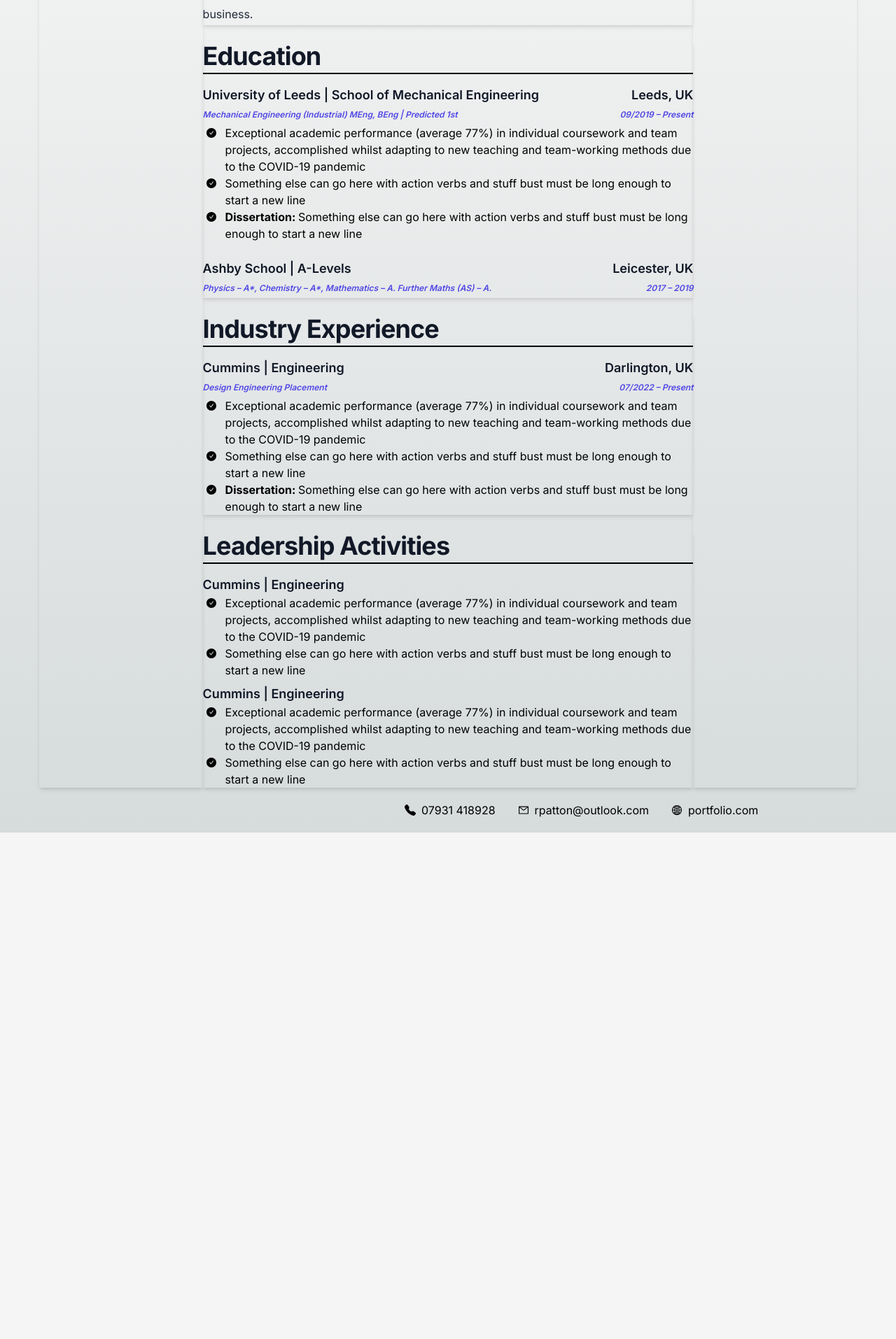
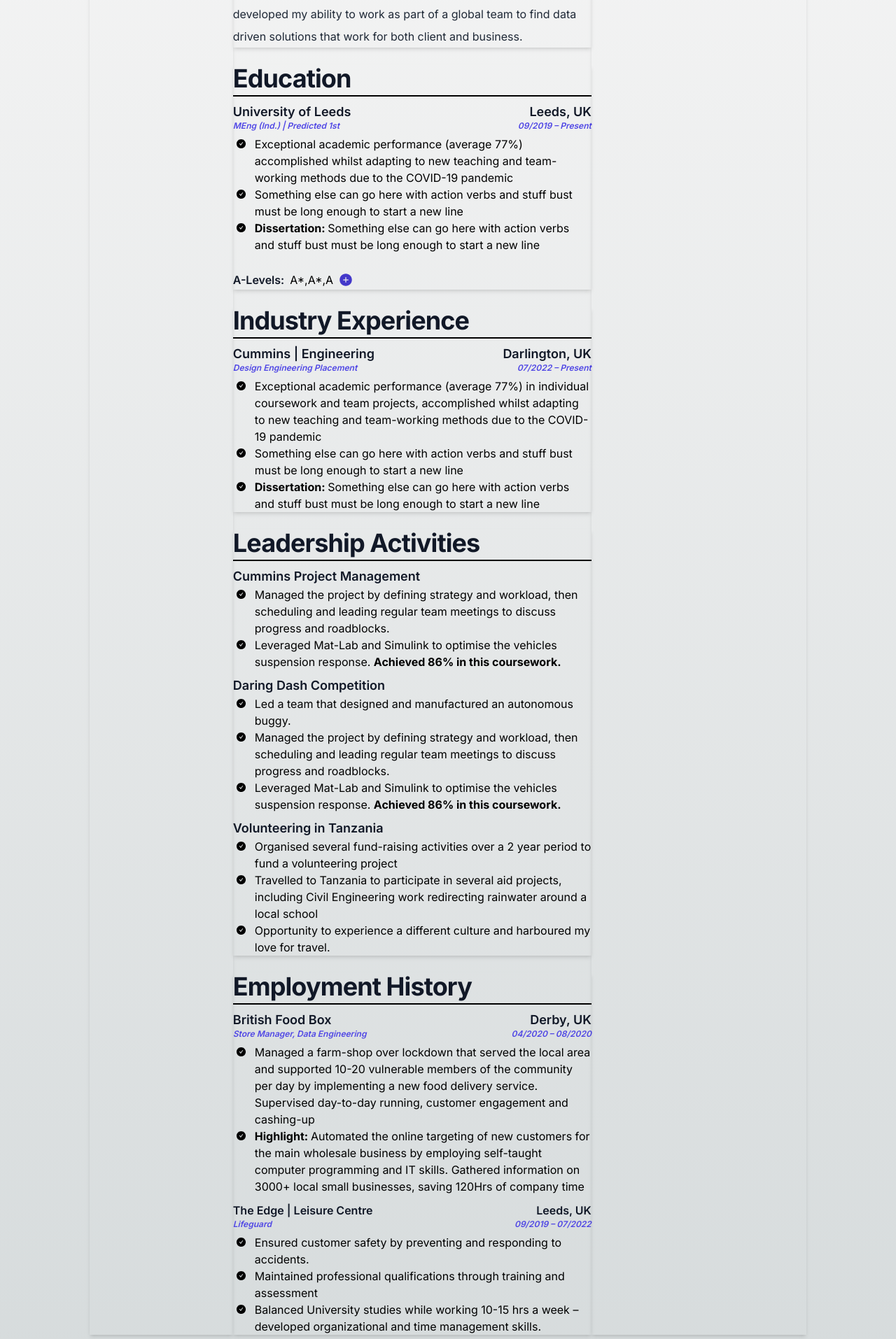
Before and after one commit to rpattn/rpatton, a Next.js app: page / in a window 1280 px wide. Shown: the part 246-2160 px from the top of the page at 70% size. Before the commit the page ends 1436 px from the top, so only its background shows below. Built offline with nearby package versions, Linux system fonts and the light colour scheme.

Commit message:
Commit 2
CV

```diff
--- /dev/null
+++ b/src/app/components/cv/AlevelsDropDown.jsx
@@ -0,0 +1,39 @@
+"use client"
+import React from "react";
+import { AiFillMinusCircle, AiFillPlusCircle } from "react-icons/ai";
+
+const AlevelsDropDown = () => {
+
+    var [dropDownOpen, setDropDownOpen] = React.useState(false);
+
+    function dropDownClick() {
+        setDropDownOpen(!dropDownOpen)
+    }
+
+    return !dropDownOpen ? (
+            <div className="mt-6 flex">
+                <h2 className="text-base font-semibold leading-7 text-gray-900">A-Levels: </h2>
+                <p className="ml-2 leading-7">A*,A*,A</p>
+                <AiFillPlusCircle onClick={dropDownClick} className=" align-middle m-auto mr-0 ml-2 fill-indigo-700 hover:fill-teal-700 w-5 h-5"/>
+            </div>
+    ): (
+            <div>
+            <div className="grid grid-cols-13 mt-6">
+                <div className="col-start-1 col-span-10">
+                <h2 className="text-base font-semibold leading-7 text-gray-900 flex">Ashby Sixth Form <AiFillMinusCircle onClick={dropDownClick} className=" align-middle m-auto mr-0 ml-2 fill-indigo-700 hover:fill-teal-700 w-5 h-5"/></h2>
+                <p className="text-base font-semibold leading-7 text-indigo-600 italic text-xs">A-Levels</p>
+                </div>
+
+                <div className="col-start-11 col-span-2 ">
+                <p className="text-base text-right font-semibold leading-7 text-gray-900 text-lg">Leicester, UK</p>
+                <p className="text-base text-right font-semibold leading-7 text-indigo-600 italic text-xs">2017 – 2019</p>
+                </div>
+            </div>
+
+            <p>Physics – A*, Chemistry – A*, Mathematics – A. Further Maths (AS) – A.</p>
+            </div>
+    )
+}
+
+
+export default AlevelsDropDown;
--- a/src/app/globals.css
+++ b/src/app/globals.css
@@ -61,10 +61,8 @@ body {
 }
 
 .navDropChange {
-  position: absolute;
   z-index: 100;
   width: 100%;
-  background: teal;
   padding-top: 1rem;
 }
 
@@ -79,3 +77,10 @@ body {
 .content {
   display: flex;
 }
+
+.bulletIcon {
+  min-width: 15px;
+  min-height: 15px;
+  max-width: 15px;
+  max-height: 15px;
+}
--- a/src/app/page.js
+++ b/src/app/page.js
@@ -1,8 +1,9 @@
 //import Image from 'next/image'
 
-import { AiFillCheckCircle } from "react-icons/ai";
+import { AiFillCheckCircle, AiFillPlusCircle } from "react-icons/ai";
 import Header from "./components/navbar/Header";
 import TopHeader from "./components/navbar/TopHeader";
+import AlevelsDropDown from "./components/cv/AlevelsDropDown";
 //bg-base-100 shadow-xl
 
 export default function RootLayout({ children }) {
@@ -11,13 +12,13 @@ export default function RootLayout({ children }) {
       <Header />
       {children}
 
-        <main className="min-h-screen grid lg:grid-cols-10 md:px-14 px-6 splashCard">
+        <main className="min-h-screen grid xl:grid-cols-10 md:px-32 px-6 splashCard">
 
-          <div className="lg:col-start-1 lg:col-span-2 shadow-md">
+          <div className="xl:col-start-1 xl:col-span-2 shadow-md">
             Navigation
           </div>
 
-          <div className="lg:col-start-3 lg:col-span-6">
+          <div className="xl:col-start-3 xl:col-span-5">
 
             <div className=" shadow-md">
             <h1 className="mt-2 font-bold tracking-tight text-gray-900 text-4xl mb-1">Statement</h1>
@@ -27,80 +28,64 @@ export default function RootLayout({ children }) {
 
             <div className=" shadow-md">
             <h1 className="mt-6 font-bold tracking-tight text-gray-900 text-4xl mb-1">Education</h1>
-            <div className="line mb-4"></div>
+            <div className="line mb-0"></div>
             <div className="grid grid-cols-13">
               <div className="col-start-1 col-span-10 ">
-              <h2 className="text-base font-semibold leading-7 text-gray-900 text-lg">University of Leeds | School of Mechanical Engineering</h2>
-              <p className="text-base font-semibold leading-7 text-indigo-600 italic text-xs">Mechanical Engineering (Industrial) MEng, BEng | Predicted 1st</p>
+              <h2 className="text-base font-semibold leading-7 text-gray-900 text-lg translate-y-2">University of Leeds</h2>
+              <p className="text-base font-semibold leading-7 text-indigo-600 italic text-xs">MEng (Ind.) | Predicted 1st</p>
               </div>
 
               <div className="col-start-11 col-span-2 ">
-              <p className="text-base text-right font-semibold leading-7 text-gray-900 text-lg">Leeds, UK</p>
+              <p className="text-base text-right font-semibold leading-7 text-gray-900 text-lg translate-y-2">Leeds, UK</p>
               <p className="text-base text-right font-semibold leading-7 text-indigo-600 italic text-xs">09/2019 – Present</p>
               </div>
             </div>
             <ul>
-            <li className="grid grid-cols-14">
-              <AiFillCheckCircle className="col-start-1 col-span-1 m-1" />
-              <span className="col-start-2 col-span-1 m-1"></span>
-              <p className="col-start-3">Exceptional academic performance (average 77%) in individual coursework and team projects, accomplished whilst adapting to new teaching and team-working methods due to the COVID-19 pandemic</p>
+            <li className="flex">
+              <AiFillCheckCircle className="m-1 bulletIcon" />
+              <p className="ml-2">Exceptional academic performance (average 77%) accomplished whilst adapting to new teaching and team-working methods due to the COVID-19 pandemic</p>
             </li>
-            <li className="grid grid-cols-14">
-              <AiFillCheckCircle className="col-start-1 col-span-1 m-1" />
-              <span className="col-start-2 col-span-1 m-1"></span>
-              <p className="col-start-3">Something else can go here with action verbs and stuff bust must be long enough to start a new line</p>
+            <li className="flex">
+              <AiFillCheckCircle className="m-1 bulletIcon" />
+              <p className="ml-2">Something else can go here with action verbs and stuff bust must be long enough to start a new line</p>
             </li>
-            <li className="grid grid-cols-14">
-              <AiFillCheckCircle className="col-start-1 col-span-1 m-1" />
-              <span className="col-start-2 col-span-1 m-1"></span>
-              <p className="col-start-3"><strong>Dissertation: </strong>Something else can go here with action verbs and stuff bust must be long enough to start a new line</p>
+            <li className="flex">
+              <AiFillCheckCircle className="m-1 bulletIcon" />
+              <p className="ml-2"><strong>Dissertation: </strong>Something else can go here with action verbs and stuff bust must be long enough to start a new line</p>
             </li>
             </ul>
 
-            <div className="grid grid-cols-13 mt-6">
-              <div className="col-start-1 col-span-10">
-              <h2 className="text-base font-semibold leading-7 text-gray-900 text-lg">Ashby School | A-Levels</h2>
-              <p className="text-base font-semibold leading-7 text-indigo-600 italic text-xs">Physics – A*, Chemistry – A*, Mathematics – A. Further Maths (AS) – A.</p>
-              </div>
-
-              <div className="col-start-11 col-span-2 ">
-              <p className="text-base text-right font-semibold leading-7 text-gray-900 text-lg">Leicester, UK</p>
-              <p className="text-base text-right font-semibold leading-7 text-indigo-600 italic text-xs">2017 – 2019</p>
-              </div>
-            </div>
+            <AlevelsDropDown />
 
             </div>
 
 
             <div className=" shadow-md">
             <h1 className="mt-6 font-bold tracking-tight text-gray-900 text-4xl mb-1">Industry Experience</h1>
-            <div className="line mb-4"></div>
+            <div className="line mb-0"></div>
             <div className="grid grid-cols-13">
               <div className="col-start-1 col-span-10 ">
-              <h2 className="text-base font-semibold leading-7 text-gray-900 text-lg">Cummins | Engineering</h2>
+              <h2 className="text-base font-semibold leading-7 text-gray-900 text-lg translate-y-2">Cummins | Engineering</h2>
               <p className="text-base font-semibold leading-7 text-indigo-600 italic text-xs">Design Engineering Placement</p>
               </div>
 
               <div className="col-start-11 col-span-2 ">
-              <p className="text-base text-right font-semibold leading-7 text-gray-900 text-lg">Darlington, UK</p>
+              <p className="text-base text-right font-semibold leading-7 text-gray-900 text-lg translate-y-2">Darlington, UK</p>
               <p className="text-base text-right font-semibold leading-7 text-indigo-600 italic text-xs">07/2022 – Present</p>
               </div>
             </div>
             <ul>
-            <li className="grid grid-cols-14">
-              <AiFillCheckCircle className="col-start-1 col-span-1 m-1" />
-              <span className="col-start-2 col-span-1 m-1"></span>
-              <p className="col-start-3">Exceptional academic performance (average 77%) in individual coursework and team projects, accomplished whilst adapting to new teaching and team-working methods due to the COVID-19 pandemic</p>
+            <li className="flex">
+              <AiFillCheckCircle className="m-1 bulletIcon" />
+              <p className="ml-2">Exceptional academic performance (average 77%) in individual coursework and team projects, accomplished whilst adapting to new teaching and team-working methods due to the COVID-19 pandemic</p>
             </li>
-            <li className="grid grid-cols-14">
-              <AiFillCheckCircle className="col-start-1 col-span-1 m-1" />
-              <span className="col-start-2 col-span-1 m-1"></span>
-              <p className="col-start-3">Something else can go here with action verbs and stuff bust must be long enough to start a new line</p>
+            <li className="flex">
+              <AiFillCheckCircle className="m-1 bulletIcon" />
+              <p className="ml-2">Something else can go here with action verbs and stuff bust must be long enough to start a new line</p>
             </li>
-            <li className="grid grid-cols-14">
-              <AiFillCheckCircle className="col-start-1 col-span-1 m-1" />
-              <span className="col-start-2 col-span-1 m-1"></span>
-              <p className="col-start-3"><strong>Dissertation: </strong>Something else can go here with action verbs and stuff bust must be long enough to start a new line</p>
+            <li className="flex">
+              <AiFillCheckCircle className="m-1 bulletIcon" />
+              <p className="ml-2"><strong>Dissertation: </strong>Something else can go here with action verbs and stuff bust must be long enough to start a new line</p>
             </li>
             </ul>
             </div>
@@ -108,39 +93,111 @@ export default function RootLayout({ children }) {
 
             <div className=" shadow-md">
             <h1 className="mt-6 font-bold tracking-tight text-gray-900 text-4xl mb-1">Leadership Activities</h1>
-            <div className="line mb-4"></div>
-            <h2 className="text-base font-semibold leading-7 text-gray-900 text-lg">Cummins | Engineering</h2>
+            <div className="line mb-2"></div>
 
+            <h2 className="text-base font-semibold leading-7 text-gray-900 text-lg">Cummins Project Management</h2>
             <ul>
-            <li className="grid grid-cols-14">
-              <AiFillCheckCircle className="col-start-1 col-span-1 m-1" />
-              <span className="col-start-2 col-span-1 m-1"></span>
-              <p className="col-start-3">Exceptional academic performance (average 77%) in individual coursework and team projects, accomplished whilst adapting to new teaching and team-working methods due to the COVID-19 pandemic</p>
+            <li className="flex">
+              <AiFillCheckCircle className="m-1 bulletIcon" />
+              <p className="ml-2">Managed the project by defining strategy and workload, then scheduling and leading regular team meetings to discuss progress and roadblocks.</p>
             </li>
-            <li className="grid grid-cols-14">
-              <AiFillCheckCircle className="col-start-1 col-span-1 m-1" />
-              <span className="col-start-2 col-span-1 m-1"></span>
-              <p className="col-start-3">Something else can go here with action verbs and stuff bust must be long enough to start a new line</p>
+            <li className="flex">
+              <AiFillCheckCircle className="m-1 bulletIcon" />
+              <p className="ml-2">Leveraged Mat-Lab and Simulink to optimise the vehicles suspension response. <strong>Achieved 86% in this coursework.</strong></p>
             </li>
             </ul>
 
-            <h2 className="text-base font-semibold leading-7 text-gray-900 text-lg mt-2">Cummins | Engineering</h2>
+            <h2 className="text-base font-semibold leading-7 text-gray-900 text-lg mt-2">Daring Dash Competition</h2>
             <ul>
-            <li className="grid grid-cols-14">
-              <AiFillCheckCircle className="col-start-1 col-span-1 m-1" />
-              <span className="col-start-2 col-span-1 m-1"></span>
-              <p className="col-start-3">Exceptional academic performance (average 77%) in individual coursework and team projects, accomplished whilst adapting to new teaching and team-working methods due to the COVID-19 pandemic</p>
+            <li className="flex">
+              <AiFillCheckCircle className="m-1 bulletIcon" />
+              <p className="ml-2">Led a team that designed and manufactured an autonomous buggy.</p>
             </li>
-            <li className="grid grid-cols-14">
-              <AiFillCheckCircle className="col-start-1 col-span-1 m-1" />
-              <span className="col-start-2 col-span-1 m-1"></span>
-              <p className="col-start-3">Something else can go here with action verbs and stuff bust must be long enough to start a new line</p>
+            <li className="flex">
+              <AiFillCheckCircle className="m-1 bulletIcon" />
+              <p className="ml-2">Managed the project by defining strategy and workload, then scheduling and leading regular team meetings to discuss progress and roadblocks.</p>
+            </li>
+            <li className="flex">
+              <AiFillCheckCircle className="m-1 bulletIcon" />
+              <p className="ml-2">Leveraged Mat-Lab and Simulink to optimise the vehicles suspension response. <strong>Achieved 86% in this coursework.</strong></p>
             </li>
             </ul>
+
+            <h2 className="text-base font-semibold leading-7 text-gray-900 text-lg mt-2">Volunteering in Tanzania</h2>
+            <ul>
+            <li className="flex">
+              <AiFillCheckCircle className="m-1 bulletIcon" />
+              <p className="ml-2">Organised several fund-raising activities over a 2 year period to fund a volunteering project</p>
+            </li>
+            <li className="flex">
+              <AiFillCheckCircle className="m-1 bulletIcon" />
+              <p className="ml-2">Travelled to Tanzania to participate in several aid projects, including Civil Engineering work redirecting rainwater around a local school</p>
+            </li>
+            <li className="flex">
+              <AiFillCheckCircle className="m-1 bulletIcon" />
+              <p className="ml-2">Opportunity to experience a different culture and harboured my love for travel.</p>
+            </li>
+            </ul>
+
             </div>
+
+
+            <div className=" shadow-md">
+            <h1 className="mt-6 font-bold tracking-tight text-gray-900 text-4xl mb-1">Employment History</h1>
+            <div className="line mb-0"></div>
+            <div className="grid grid-cols-13">
+              <div className="col-start-1 col-span-10 ">
+              <h2 className="text-base font-semibold leading-7 text-gray-900 text-lg translate-y-2">British Food Box</h2>
+              <p className="text-base font-semibold leading-7 text-indigo-600 italic text-xs">Store Manager, Data Engineering</p>
+              </div>
+
+              <div className="col-start-11 col-span-2 ">
+              <p className="text-base text-right font-semibold leading-7 text-gray-900 text-lg translate-y-2">Derby, UK</p>
+              <p className="text-base text-right font-semibold leading-7 text-indigo-600 italic text-xs">04/2020 – 08/2020</p>
+              </div>
+            </div>
+            <ul>
+            <li className="flex">
+              <AiFillCheckCircle className="m-1 bulletIcon" />
+              <p className="ml-2">Managed a farm-shop over lockdown that served the local area and supported 10-20 vulnerable members of the community per day by implementing a new food delivery service. Supervised day-to-day running, customer engagement and cashing-up</p>
+            </li>
+            <li className="flex">
+              <AiFillCheckCircle className="m-1 bulletIcon" />
+              <p className="ml-2"><strong>Highlight: </strong>Automated the online targeting of new customers for the main wholesale business by employing self-taught computer programming and IT skills. Gathered information on 3000+ local small businesses, saving 120Hrs of company time</p>
+            </li>
+            </ul>
+
+            <div className="grid grid-cols-13 ">
+              <div className="col-start-1 col-span-10 ">
+              <h2 className="text-base font-semibold leading-7 text-gray-900 translate-y-2">The Edge | Leisure Centre</h2>
+              <p className="text-base font-semibold leading-7 text-indigo-600 italic text-xs">Lifeguard</p>
+              </div>
+
+              <div className="col-start-11 col-span-2 ">
+              <p className="text-base text-right font-semibold leading-7 text-gray-900 translate-y-2">Leeds, UK</p>
+              <p className="text-base text-right font-semibold leading-7 text-indigo-600 italic text-xs">09/2019 – 07/2022</p>
+              </div>
+            </div>
+            <ul>
+            <li className="flex">
+              <AiFillCheckCircle className="m-1 bulletIcon" />
+              <p className="ml-2">Ensured customer safety by preventing and responding to accidents.</p>
+            </li>
+            <li className="flex">
+              <AiFillCheckCircle className="m-1 bulletIcon" />
+              <p className="ml-2">Maintained professional qualifications through training and assessment</p>
+            </li>
+            <li className="flex">
+              <AiFillCheckCircle className="m-1 bulletIcon" />
+              <p className="ml-2">Balanced University studies while working 10-15 hrs a week – developed organizational and time management skills.</p>
+            </li>
+            </ul>
+
+            </div>
+
           </div>
 
-          <div className="lg:col-start-9 lg:col-span-2 shadow-md">
+          <div className="xl:col-start-8 xl:col-span-3 shadow-md">
             Skills
           </div>
       </main>
```
Also changed, not shown: src/app/components/navbar/Navbar.jsx (+7 -7 lines).
